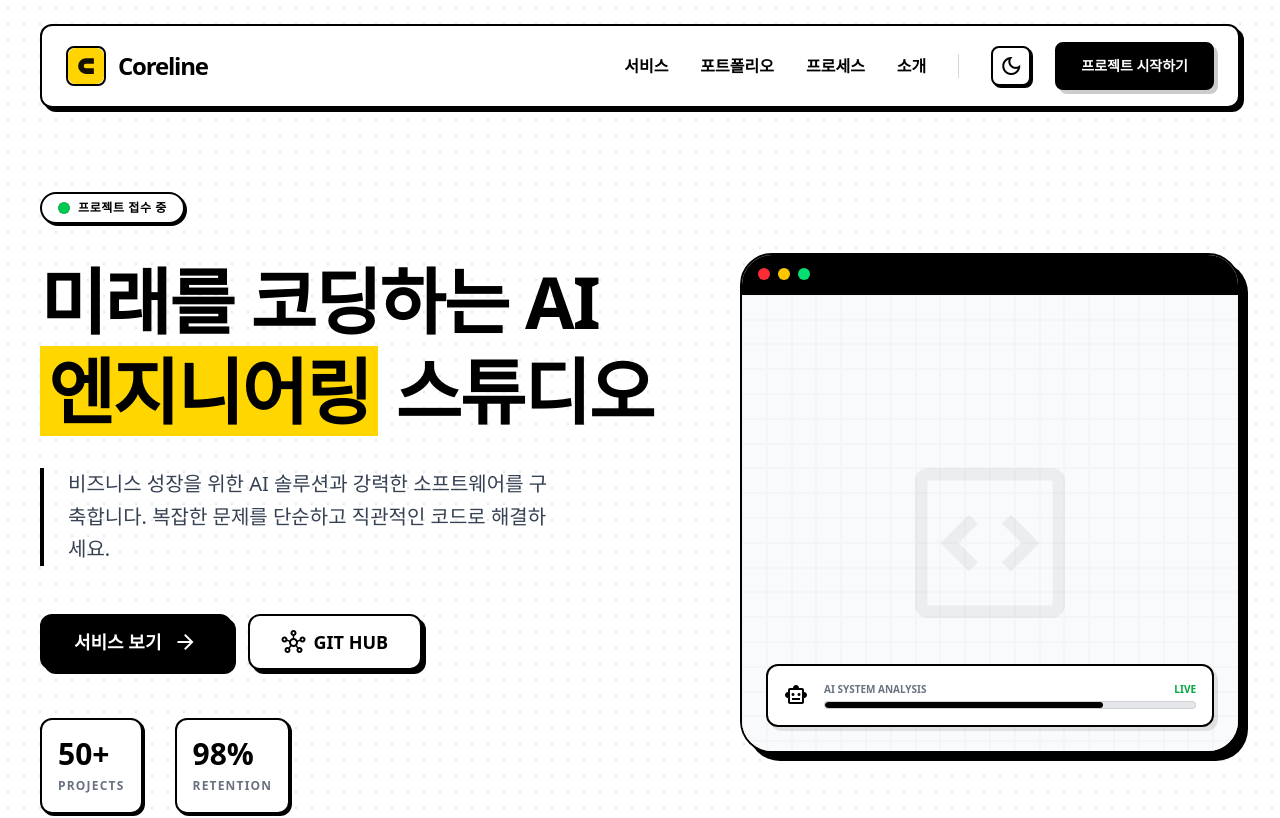
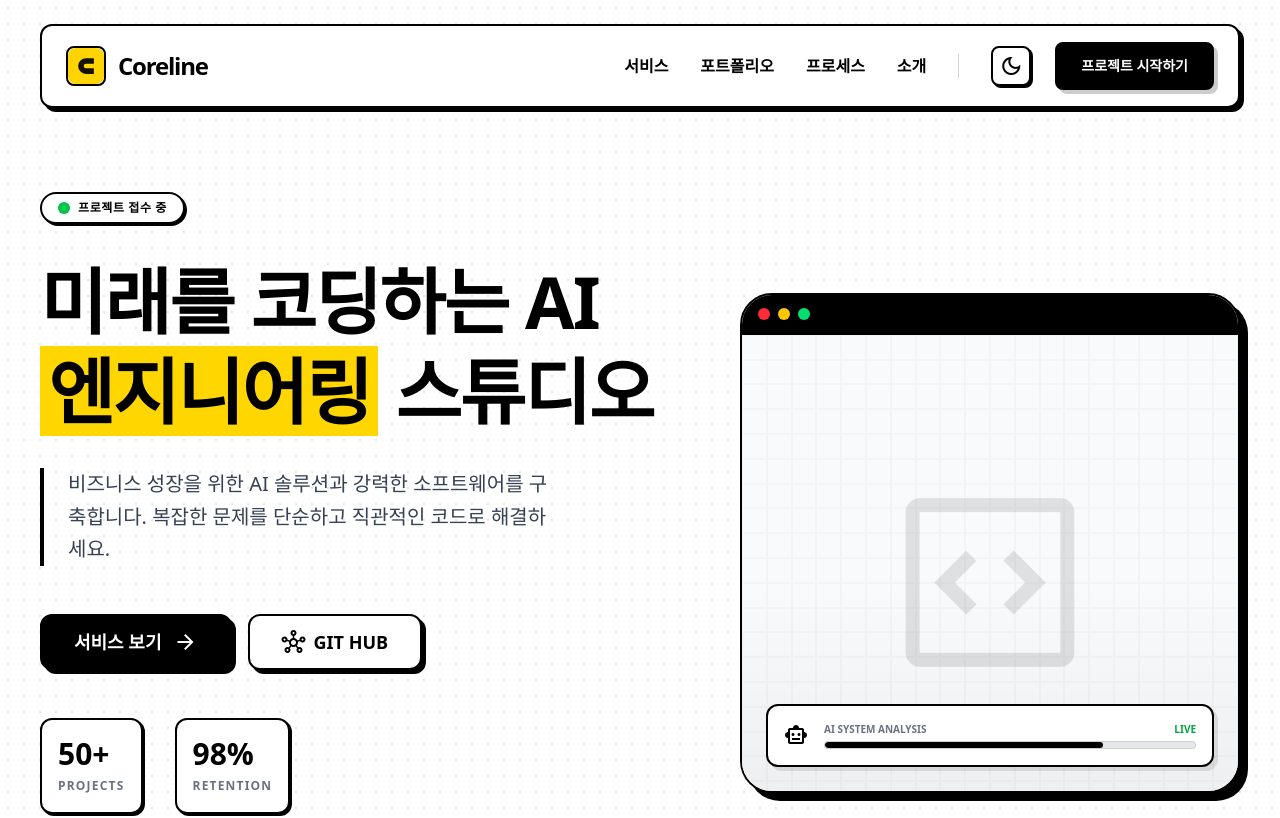
Before and after one commit to coreline-ai/web_coreline_public, a Next.js app: page / in a window 1280 px wide. Shown: the top 818 px of the page. Built offline with nearby package versions, Linux system fonts and the light colour scheme.

Commit message:
feat: fix mobile menu button and add video background to Hero section with hover effects

```diff
--- a/app/components/home/HeroSection.tsx
+++ b/app/components/home/HeroSection.tsx
@@ -2,6 +2,7 @@
 
 import React from 'react';
 import Link from 'next/link';
+import Image from 'next/image';
 
 export default function HeroSection() {
   return (
@@ -78,19 +79,21 @@ export default function HeroSection() {
           </div>
         </div>
 
-        <div className="relative w-full max-w-[500px] flex-1">
+        <div className="relative w-full max-w-[500px] flex-1 lg:translate-y-10">
           <div className="pointer-events-none absolute -top-20 -right-20 h-64 w-64 rounded-full bg-[#FFD600] opacity-0 blur-[100px] transition-opacity duration-500 dark:opacity-20"></div>
           <div className="pointer-events-none absolute -bottom-20 -left-20 h-64 w-64 rounded-full bg-blue-500 opacity-0 blur-[100px] transition-opacity duration-500 dark:opacity-20"></div>
 
-          <div className="relative aspect-square overflow-hidden rounded-[2rem] border-2 border-black bg-white shadow-[8px_8px_0px_0px_rgba(0,0,0,1)] transition-all duration-300 dark:border dark:border-white/20 dark:bg-[#111] dark:shadow-2xl dark:shadow-blue-500/10">
+          <div className="group relative aspect-square overflow-hidden rounded-[2rem] border-2 border-black bg-white shadow-[8px_8px_0px_0px_rgba(0,0,0,1)] transition-all duration-300 dark:border dark:border-white/20 dark:bg-[#111] dark:shadow-2xl dark:shadow-blue-500/10">
             <div className="flex h-10 w-full items-center gap-2 border-b-2 border-black bg-black px-4 transition-colors dark:border-white/10 dark:bg-[#222]">
               <div className="h-3 w-3 rounded-full bg-red-500"></div>
               <div className="h-3 w-3 rounded-full bg-yellow-400"></div>
               <div className="h-3 w-3 rounded-full bg-green-400"></div>
             </div>
 
-            <div className="relative flex h-full items-center justify-center overflow-hidden bg-gray-50 p-8 dark:bg-black/50">
-              <div className="pointer-events-none absolute inset-0 grid grid-cols-[repeat(20,minmax(0,1fr))] grid-rows-[repeat(20,minmax(0,1fr))] opacity-20">
+            <div className="relative flex h-full items-center justify-center overflow-hidden bg-gray-50 dark:bg-black/50">
+              {/* Default State: Image + Grid + Icon */}
+              <div className="absolute inset-0 z-0 flex items-center justify-center transition-opacity duration-500 group-hover:opacity-0">
+                <div className="pointer-events-none absolute inset-0 grid grid-cols-[repeat(20,minmax(0,1fr))] grid-rows-[repeat(20,minmax(0,1fr))] opacity-25">
                   {Array.from({ length: 400 }).map((_, i) => (
                     <div
                       key={i}
@@ -99,15 +102,28 @@ export default function HeroSection() {
                   ))}
                 </div>
                 <span
-                className="material-symbols-outlined notranslate animate-pulse text-black/10 dark:text-white/50"
-                style={{ fontSize: '200px' }}
+                  className="material-symbols-outlined notranslate relative z-10 animate-pulse text-black/20 dark:text-white/40"
+                  style={{ fontSize: '225px' }}
                   aria-hidden="true"
                 >
                   code_blocks
                 </span>
               </div>
 
-            <div className="absolute right-6 bottom-6 left-6 rounded-xl border-2 border-black bg-white p-4 shadow-[4px_4px_0px_0px_rgba(0,0,0,0.1)] transition-all dark:border dark:border-white/10 dark:bg-[#222]/90 dark:shadow-none dark:backdrop-blur-md">
+              {/* Hover State: Video */}
+              <video
+                src="/images/render_video.mp4"
+                autoPlay
+                loop
+                muted
+                playsInline
+                className="absolute inset-0 z-10 h-full w-full object-cover opacity-0 transition-opacity duration-500 group-hover:opacity-100"
+              />
+
+              <div className="absolute inset-0 z-20 bg-gradient-to-t from-black/5 via-transparent to-transparent dark:from-black/40"></div>
+            </div>
+
+            <div className="absolute right-6 bottom-6 left-6 z-30 rounded-xl border-2 border-black bg-white p-4 shadow-[4px_4px_0px_0px_rgba(0,0,0,0.1)] transition-all dark:border dark:border-white/10 dark:bg-[#222]/90 dark:shadow-none dark:backdrop-blur-md">
               <div className="flex items-center gap-4">
                 <span
                   className="material-symbols-outlined notranslate text-black dark:text-[#FFD600]"
--- a/app/components/home/Navigation.tsx
+++ b/app/components/home/Navigation.tsx
@@ -126,9 +126,13 @@ export default function Navigation() {
               {isDarkMode ? '라이트 모드' : '다크 모드'}
             </button>
 
-            <button className="h-14 w-full rounded-lg border-2 border-black bg-black text-lg font-black text-white shadow-[4px_4px_0px_0px_rgba(0,0,0,0.2)] transition-all active:scale-95 dark:border-transparent dark:bg-white dark:text-black dark:shadow-none">
+            <Link
+              href="/login"
+              onClick={() => setIsMobileMenuOpen(false)}
+              className="flex h-14 w-full items-center justify-center rounded-lg border-2 border-black bg-black text-lg font-black text-white shadow-[4px_4px_0px_0px_rgba(0,0,0,0.2)] transition-all active:scale-95 dark:border-transparent dark:bg-white dark:text-black dark:shadow-none"
+            >
               프로젝트 시작하기
-            </button>
+            </Link>
           </div>
         </div>
       )}
```
Also changed, not shown: 1 other file (tests, documents, lock files or other folders). Lines whose indentation alone changed are shown as unchanged.
